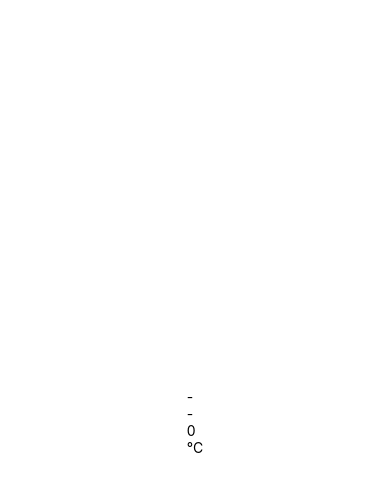
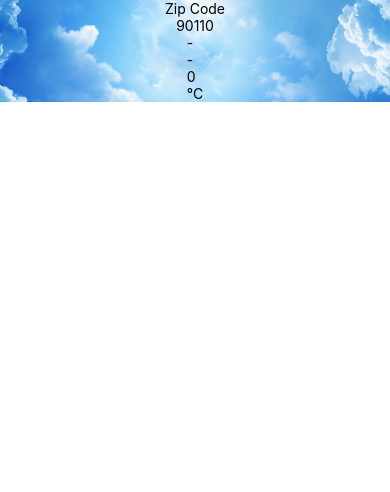
Before and after one commit to 6210110081/3SA04-React-Native, a React Native app: screen / in a window 390 px wide. Shown: the top 492 px of the page. Built offline with nearby package versions, Linux system fonts and the light colour scheme.

Commit message:
add bg and ui alignment Text in center

```diff
--- a/App.js
+++ b/App.js
@@ -2,6 +2,8 @@ import { StatusBar } from 'expo-status-bar';
 import React from 'react';
 import { StyleSheet, View } from 'react-native';
 import Weather from './components/Weather';
+
+import Constants from 'expo-constants';
 
 export default function App() {
   return (
@@ -14,9 +16,6 @@ export default function App() {
 
 const styles = StyleSheet.create({
   container: {
-    flex: 1,
-    backgroundColor: '#fff',
-    alignItems: 'center',
-    justifyContent: 'center',
+    paddingTop: Constants.statusBarHeight
   },
 });
--- a/components/Weather.js
+++ b/components/Weather.js
@@ -1,5 +1,5 @@
 import React, { useState } from 'react'
-import { Text } from 'react-native'
+import { ImageBackground, StyleSheet, Text } from 'react-native'
 import Forecast from './ForeCast'
 
 export default function Weather(props) {
@@ -9,6 +9,18 @@ export default function Weather(props) {
         temp: 0,
     })
     return (
-        <Forecast {...forecastInfo}/>
+        <ImageBackground source={require('../bg.jpg')} style={styles.backdrop}>
+            <Text>Zip Code</Text>
+            <Text>{props.zipCode}</Text>
+            <Forecast {...forecastInfo} />
+        </ImageBackground>
     )
 }
+
+const styles = StyleSheet.create({
+    backdrop: {
+        alignItems:'center',
+        width: '100%',
+        height: '100%'
+    }
+})
```
Also changed, not shown: bg.jpg (added).
